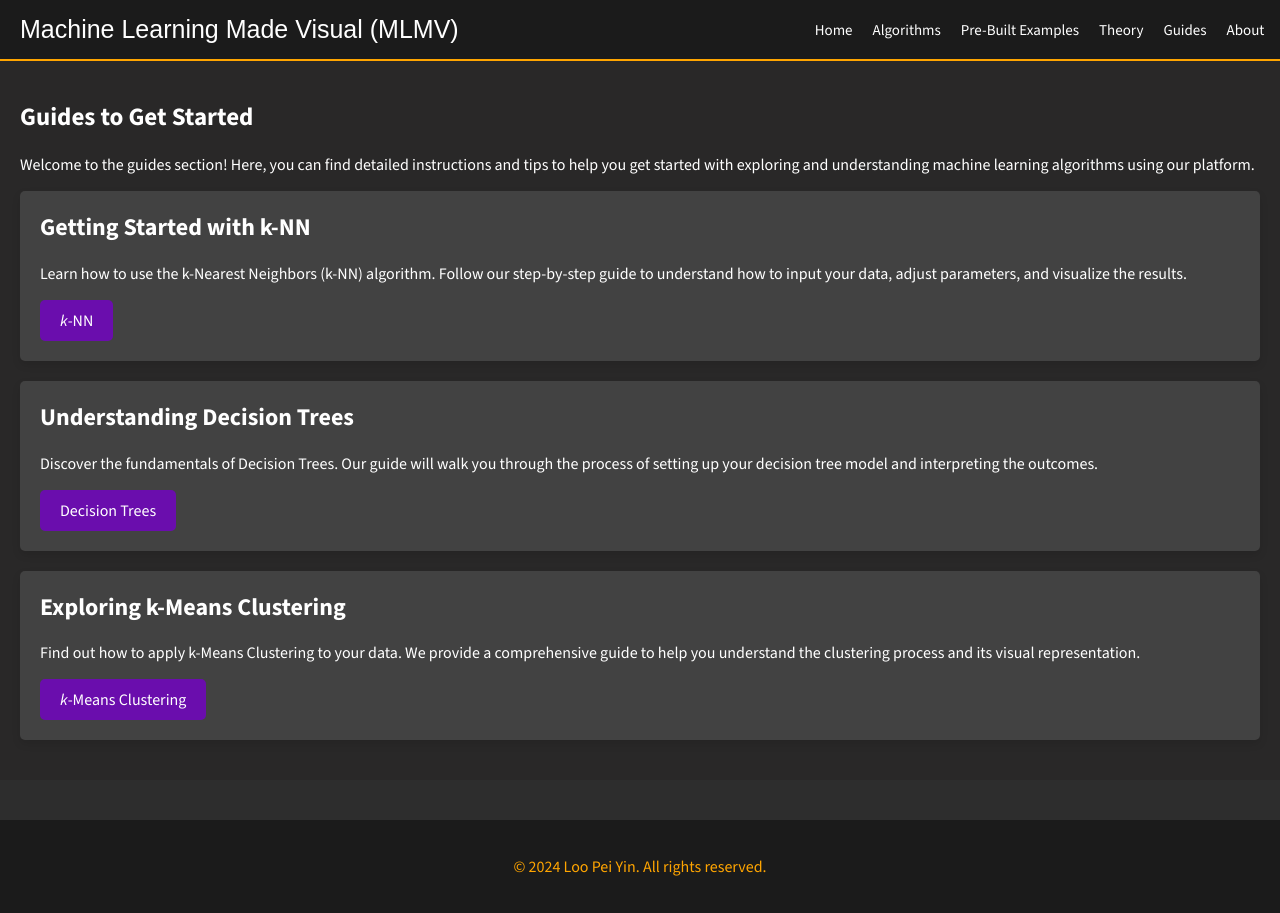
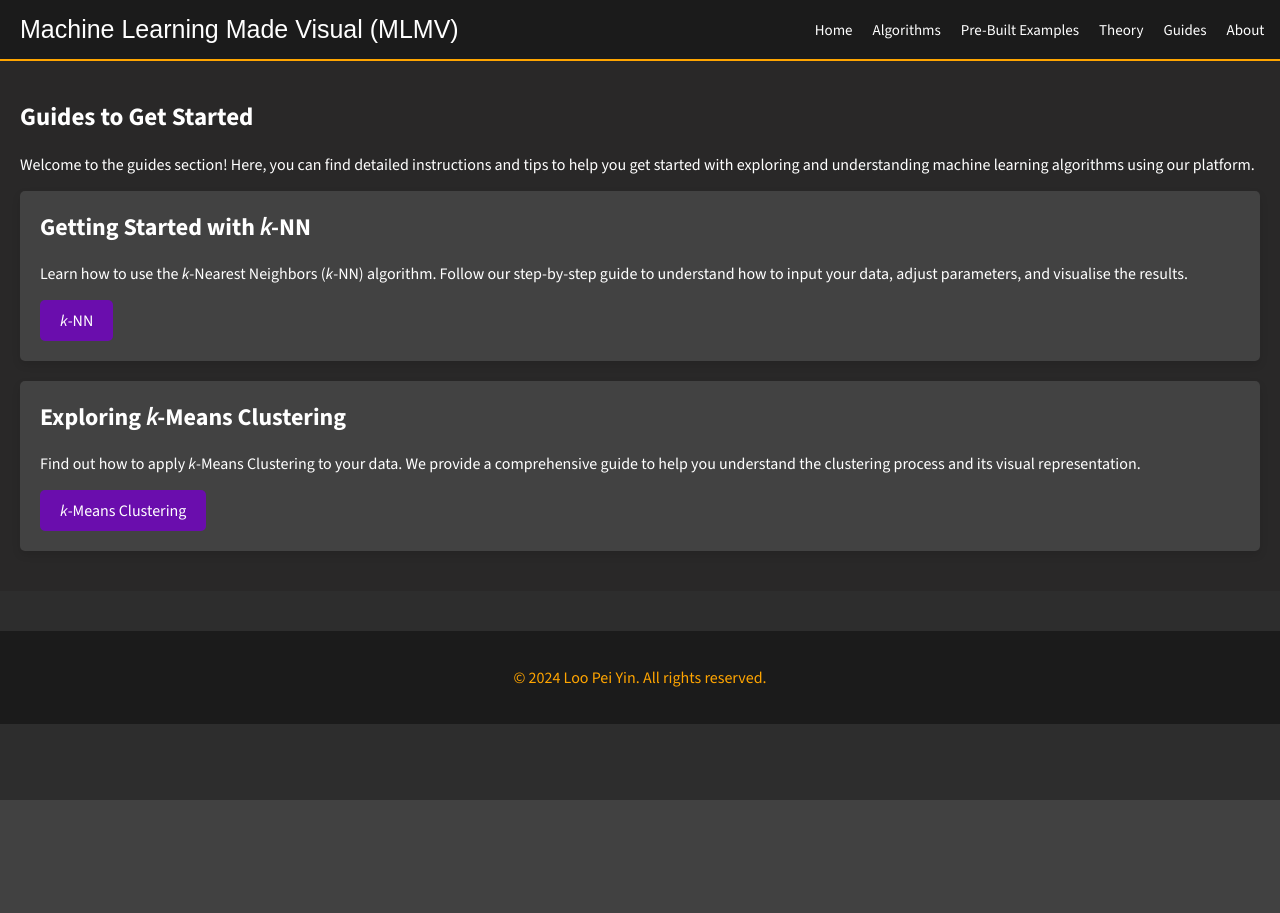
Before and after one commit to PY-01/fyp, a Flask app: page /guides in a window 1280 px wide. After the commit the page ends 800 px from the top, so only its background shows below. Run offline with Flask 3, Linux system fonts and the light colour scheme; some web fonts are replaced.

Commit message:
Update guides.html

```diff
--- a/full code/templates/guides.html
+++ b/full code/templates/guides.html
@@ -29,7 +29,6 @@
                 <a href="#" class="dropbtn">Algorithms</a>
                 <div class="dropdown-content">
                     <a href="/knn">k-NN</a>
-                    <a href="/dc">Decision Trees</a>
                     <a href="/kmeans">k-Means</a>
                 </div>
             </li>
@@ -47,21 +46,15 @@
         <p>Welcome to the guides section! Here, you can find detailed instructions and tips to help you get started with exploring and understanding machine learning algorithms using our platform.</p>
 
         <div class="guide-card">
-            <h2>Getting Started with k-NN</h2>
-            <p>Learn how to use the k-Nearest Neighbors (k-NN) algorithm. Follow our step-by-step guide to understand how to input your data, adjust parameters, and visualize the results.</p>
-            <a href="#" class="btn btn-primary"><i>k</i>-NN</a>
+            <h2>Getting Started with <i>k</i>-NN</h2>
+            <p>Learn how to use the <i>k</i>-Nearest Neighbors (<i>k</i>-NN) algorithm. Follow our step-by-step guide to understand how to input your data, adjust parameters, and visualise the results.</p>
+            <a href="{{ url_for('knn_guide') }}" class="btn btn-primary"><i>k</i>-NN</a>
         </div>
 
         <div class="guide-card">
-            <h2>Understanding Decision Trees</h2>
-            <p>Discover the fundamentals of Decision Trees. Our guide will walk you through the process of setting up your decision tree model and interpreting the outcomes.</p>
-            <a href="#" class="btn btn-primary">Decision Trees</a>
-        </div>
-
-        <div class="guide-card">
-            <h2>Exploring k-Means Clustering</h2>
-            <p>Find out how to apply k-Means Clustering to your data. We provide a comprehensive guide to help you understand the clustering process and its visual representation.</p>
-            <a href="#" class="btn btn-primary"><i>k</i>-Means Clustering</a>
+            <h2>Exploring <i>k</i>-Means Clustering</h2>
+            <p>Find out how to apply <i>k</i>-Means Clustering to your data. We provide a comprehensive guide to help you understand the clustering process and its visual representation.</p>
+            <a href="{{ url_for('kmeans_guide') }}" class="btn btn-primary"><i>k</i>-Means Clustering</a>
         </div>
     </section>
 
```
